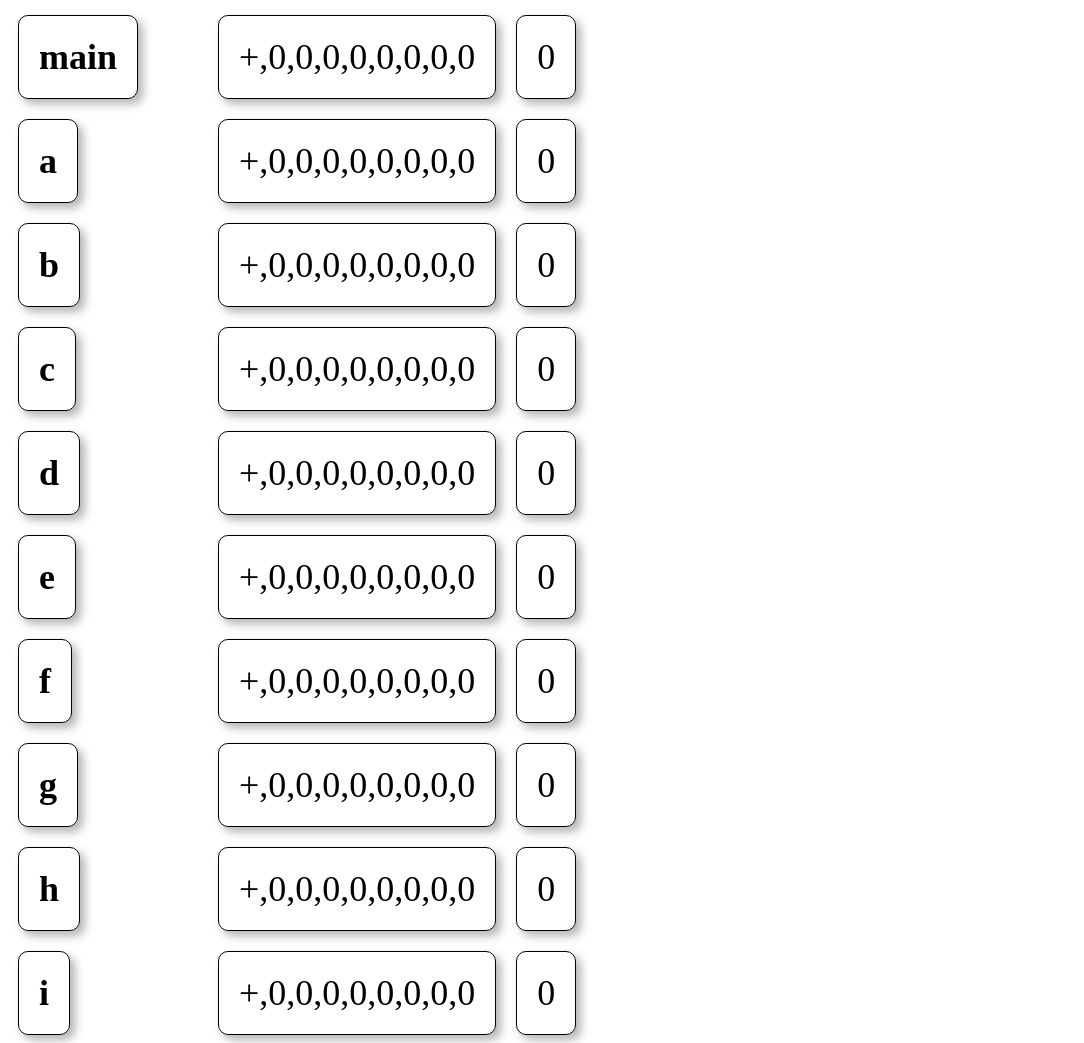
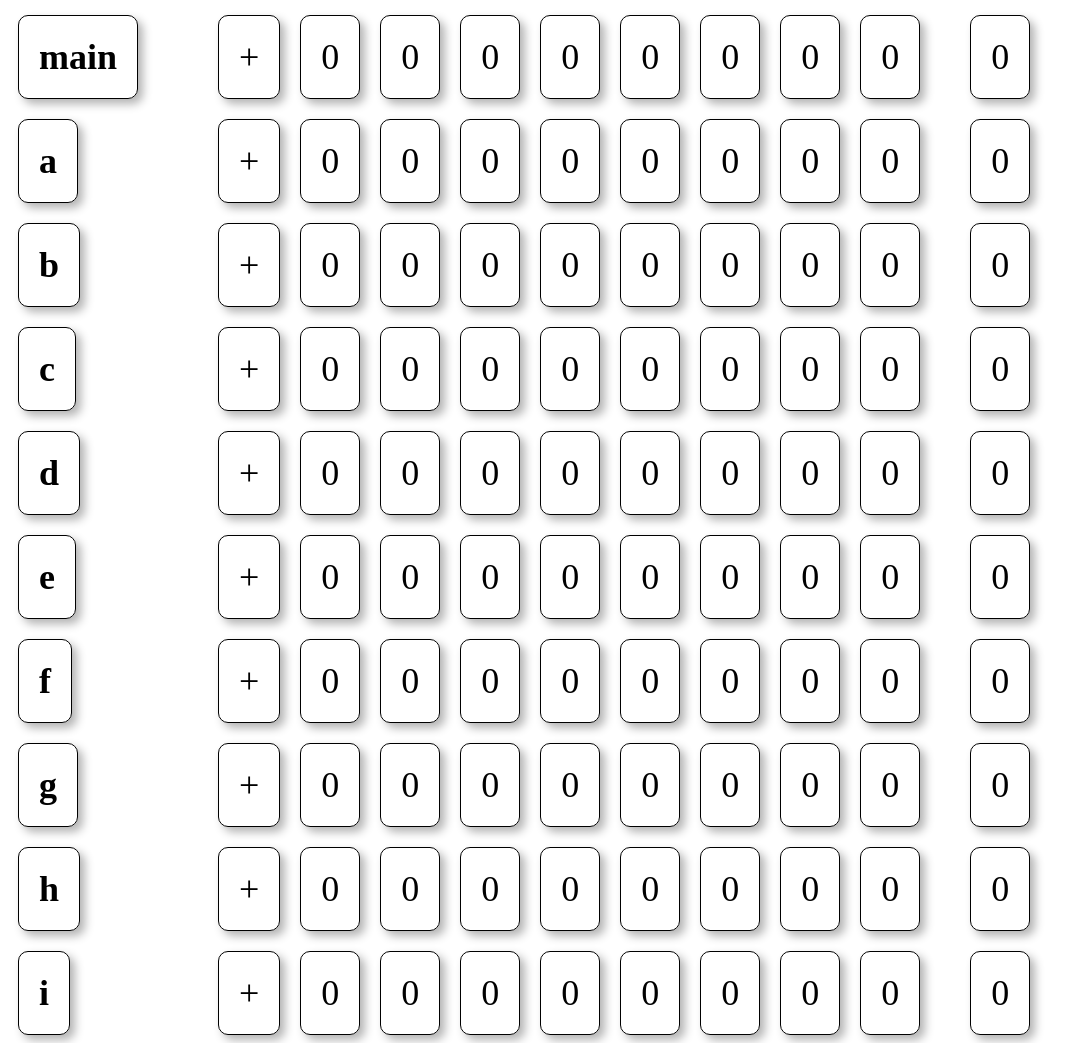
Before and after one commit to aeraquena/midiLisp, a plain HTML site: page index.html in a window 1280 px wide. Shown: the top 1043 px of the page, without its empty margins (0-1084 px from the left). Drawn offline with Linux system fonts and the light colour scheme.

Commit message:
fix merge conflicts

```diff
--- a/novation.js
+++ b/novation.js
@@ -342,8 +342,10 @@ let library = {
   "*": (a, b) => a * b,
   "/": (a, b) => a / b,
   "%": (a, b) => a % b,
-  "pow": (a, b) => Math.pow(a,b),
-  "first": (...args) => {args[0]},
+  pow: (a, b) => Math.pow(a, b),
+  first: (...args) => {
+    args[0];
+  },
 };
 
 function outputJSON(input) {
@@ -385,7 +387,7 @@ function expressionFromState(state) {
 }
 
 function interpret(expression) {
-  console.log(expression);
+  //console.log(expression);
   if (Array.isArray(expression) && expression.length > 0) {
     let op = library[expression[0]];
 
@@ -413,10 +415,12 @@ function run(input) {
 }
 
 // Input is Flavius's input from MIDI
+let lispJson;
+
 function displayWebpage(input) {
-  let lispJson = outputJSON(input);
-
   const page = document.getElementById("page");
+  lispJson = outputJSON(input);
+  console.log(lispJson);
 
   page.innerHTML = "";
 
@@ -437,14 +441,24 @@ function displayWebpage(input) {
     // expression
     const expDiv = document.createElement("div");
     expDiv.classList.add("exp");
-    for (i in lispJson[key]) {
+    console.log(lispJson[key].expression);
+
+    for (i in lispJson[key].expression) {
       const expComponentDiv = document.createElement("div");
       expComponentDiv.classList.add("expComponent", "node");
-      const expComponentText = document.createTextNode(lispJson[key][i]);
+      const expComponentText = document.createTextNode(
+        lispJson[key].expression[i]
+      );
       expComponentDiv.appendChild(expComponentText);
       expDiv.appendChild(expComponentDiv);
     }
     rowDiv.appendChild(expDiv);
+
+    const resultDiv = document.createElement("div");
+    resultDiv.classList.add("expComponent", "result", "node");
+    const resultDivText = document.createTextNode(lispJson[key].result);
+    resultDiv.appendChild(resultDivText);
+    rowDiv.appendChild(resultDiv);
 
     page.appendChild(rowDiv);
   };
--- a/style.css
+++ b/style.css
@@ -34,5 +34,9 @@
     margin: 5px 10px;
 }
 
+.result {
+    margin-left: 40px;
+}
+
 /* pretty gradients */
 /* we should only add a row if it's not default - + 0 0?
```
